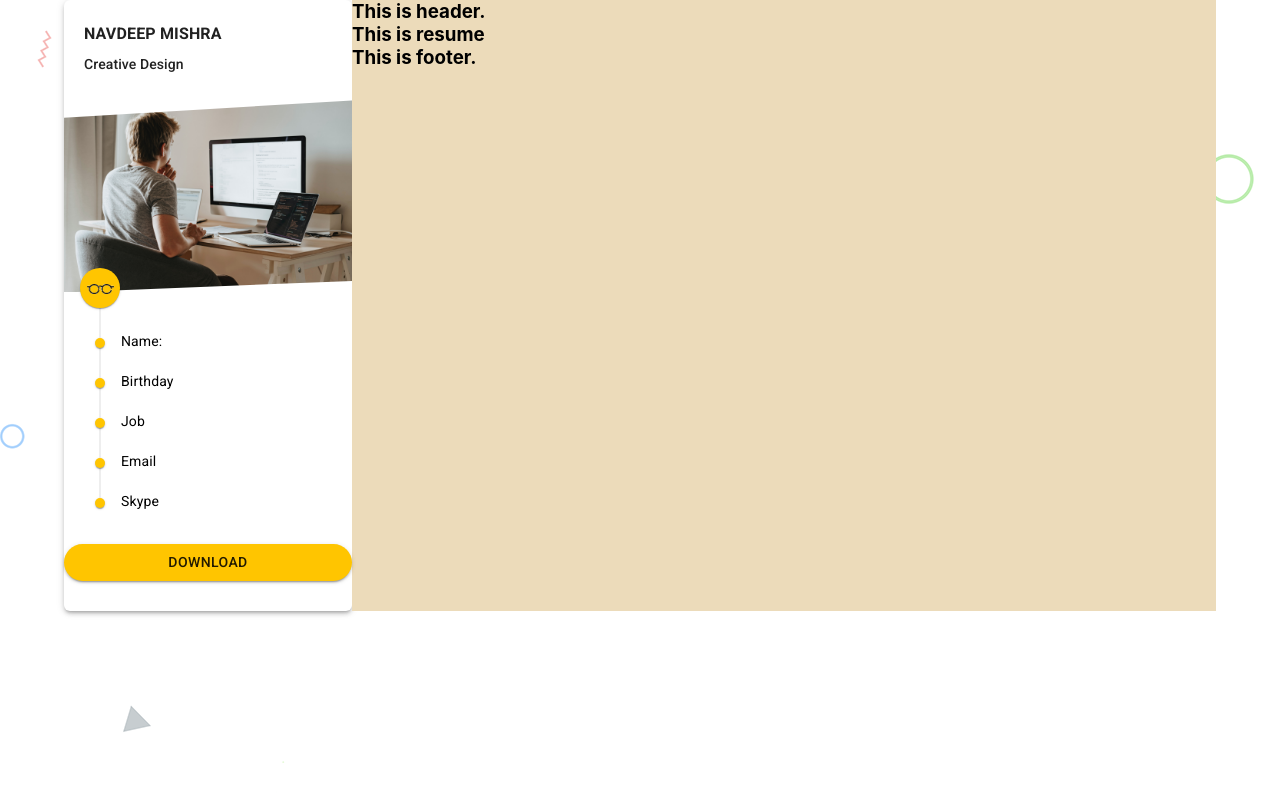
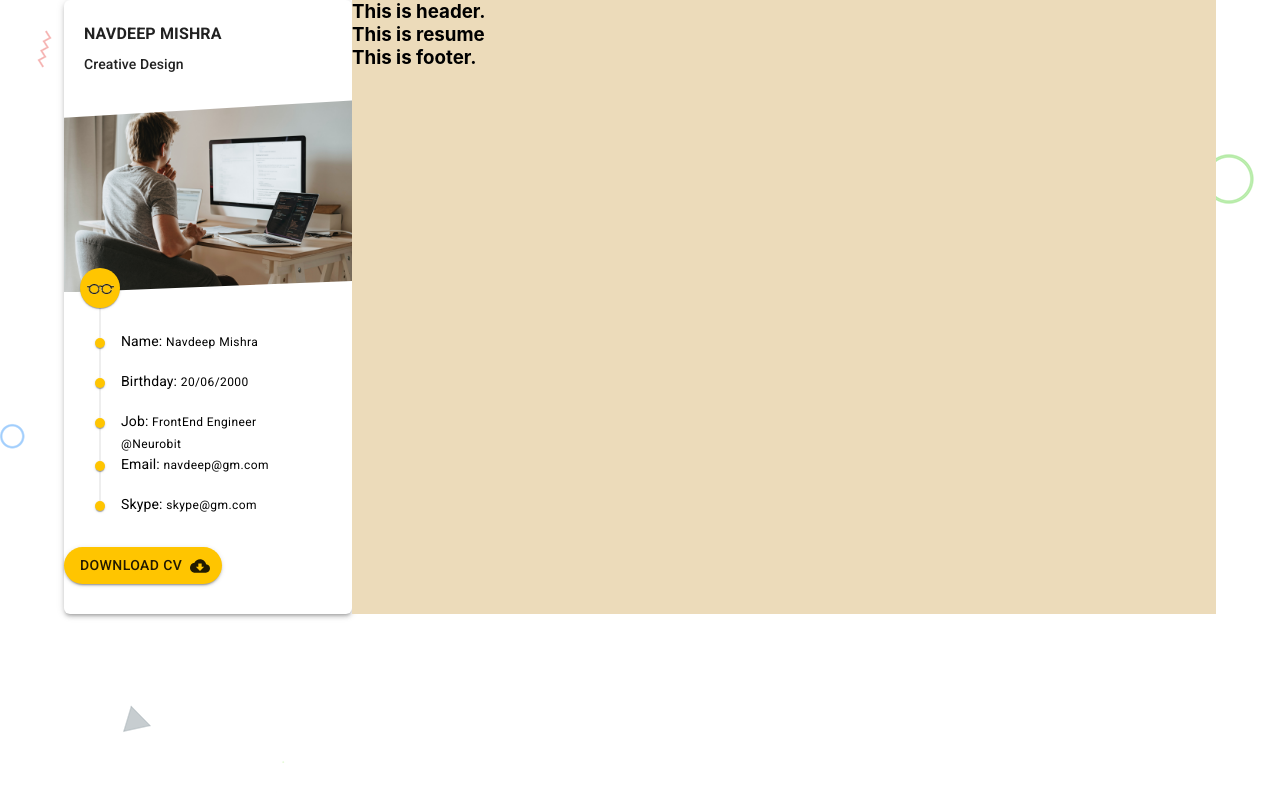
Before and after one commit to navdeepm20/React_Portfolio, a React (Create React App) app: page / in a window 1280 px wide. Built offline with nearby package versions, Linux system fonts and the light colour scheme.

Commit message:
added icon to button and fixed code

```diff
--- a/src/components/Profile/Profile.jsx
+++ b/src/components/Profile/Profile.jsx
@@ -6,6 +6,7 @@ import prog from '../../assets/images/prog.jpg'
 import { useStyles } from "./profile_styles";
 import Btn from "../sub_components/Btn/Btn";
 import {TimelineComponent} from "../sub_components/Timeline/Timeline";
+import CloudDownloadIcon from '@mui/icons-material/CloudDownload';
 const Profile = () => {
 	const classes = useStyles()
 	return (
@@ -23,7 +24,7 @@ const Profile = () => {
 			</Box>
 			<Box className={classes.button_timeline_container}>
 				<TimelineComponent/>
-				<Btn title={"Download"}/>
+				<Btn title={"Download Cv"} sx={{alignSelf: 'center'}}><CloudDownloadIcon/></Btn>
 			</Box>
 		</Paper>
 	)
--- a/src/components/Profile/profile_styles.jsx
+++ b/src/components/Profile/profile_styles.jsx
@@ -45,7 +45,8 @@ export const useStyles = makeStyles({
 		display: 'flex',
 		justifyContent: 'center',
 		flexDirection: 'column',
-		marginTop: '-35px'
+		marginTop: '-35px',
+		alignItems: 'flex-start'
 
 	}
 })
--- a/src/components/sub_components/Btn/Btn.jsx
+++ b/src/components/sub_components/Btn/Btn.jsx
@@ -9,7 +9,7 @@ function Btn(props) {
 
 	return (
 		<ThemeProvider theme={btnTheme}>
-			<Button variant="contained" sx={{mb:'30px'}}>{props.title}</Button>
+			<Button variant="contained" sx={{mb:'30px'}} endIcon={props.children}>{props.title}</Button>
 		</ThemeProvider>
 	)
 }
--- a/src/components/sub_components/Timeline/Timeline.jsx
+++ b/src/components/sub_components/Timeline/Timeline.jsx
@@ -6,50 +6,43 @@ import TimelineContent from '@mui/lab/TimelineContent';
 import TimelineDot from '@mui/lab/TimelineDot';
 import { useStyles } from './timeline_styles';
 import TimelineSeparatorComponets from './TimelineSeparatorComponents';
+import Typography from '@mui/material/Typography';
+const profile_data = {
+	Name: "Navdeep Mishra",
+	Birthday: "20/06/2000",
+	Job: "FrontEnd Engineer @Neurobit",
+	Email: "navdeep@gm.com",
+	Skype: "skype@gm.com",
+}
 
 export const TimelineComponent = (props)=>{
 	const classes = useStyles()
+	let counter = 0
 	return(
 			<Timeline>
 				<TimelineItem className={classes.timeline_item}>
 					<TimelineSeparatorComponets/>
 					<TimelineContent className={classes.timeline_content}> </TimelineContent>
 				</TimelineItem>
-				<TimelineItem className={classes.timeline_item,classes.timeline_margin}>
-					<TimelineSeparator>
-					<TimelineDot className={classes.timelinedot}/>
-					<TimelineConnector className={classes.timelineconnector} />
-					</TimelineSeparator >
-					<TimelineContent className={classes.timeline_content}>Name:</TimelineContent>
-				</TimelineItem>
-				<TimelineItem className={classes.timeline_item,classes.timeline_margin}>
-					<TimelineSeparator>
-					<TimelineDot  className={classes.timelinedot}/>
-					<TimelineConnector className={classes.timelineconnector} />
-					</TimelineSeparator >
-					<TimelineContent className={classes.timeline_content}>Birthday</TimelineContent>
-				</TimelineItem>
-				<TimelineItem className={classes.timeline_item,classes.timeline_margin}>
-					<TimelineSeparator>
-					<TimelineDot className={classes.timelinedot}/>
-					<TimelineConnector className={classes.timelineconnector} />
-					</TimelineSeparator >
-					<TimelineContent className={classes.timeline_content}>Job</TimelineContent>
-				</TimelineItem>
-				<TimelineItem className={classes.timeline_item,classes.timeline_margin}>
-					<TimelineSeparator>
-					<TimelineDot  className={classes.timelinedot}/>
-					<TimelineConnector className={classes.timelineconnector} />
-					</TimelineSeparator >
-					<TimelineContent className={classes.timeline_content}>Email</TimelineContent>
-				</TimelineItem>
-				<TimelineItem className={classes.timeline_item ,classes.timeline_margin}>
-					<TimelineSeparator>
-					<TimelineDot  className={classes.timelinedot}/>
+				{
+					Object.keys(profile_data).map((el,key)=>{
+							counter+=1
+							console.log(counter===Object.keys(profile_data).length)
+							return <TimelineItem  key={key} className={classes.timeline_item,classes.timeline_margin}>
+								{counter===Object.keys(profile_data).length ? <TimelineSeparator>
+									<TimelineDot className={classes.timelinedot}/>
 
-					</TimelineSeparator >
-					<TimelineContent className={classes.timeline_content}>Skype</TimelineContent>
-				</TimelineItem>
+								</TimelineSeparator> : <TimelineSeparator>
+									<TimelineDot className={classes.timelinedot}/>
+									<TimelineConnector className={classes.timelineconnector} />
+								</TimelineSeparator >	}
+
+								<TimelineContent className={classes.timeline_content}>{el}: <Typography variant='caption' component="span">{profile_data[el]}</Typography></TimelineContent>
+							</TimelineItem>
+
+					})
+				}
+
 		</Timeline>
 	)
 }
```
